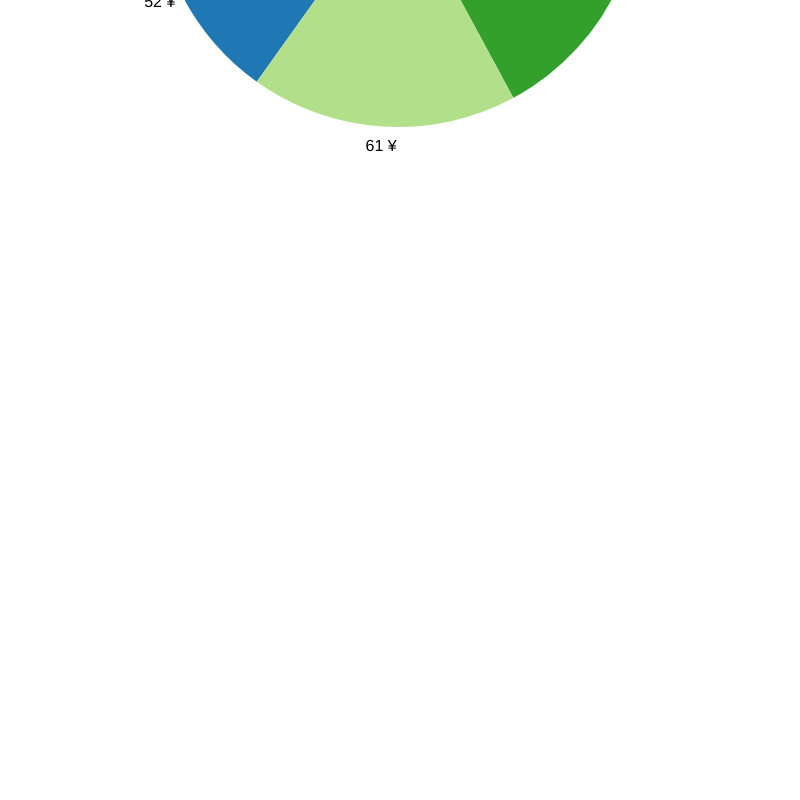
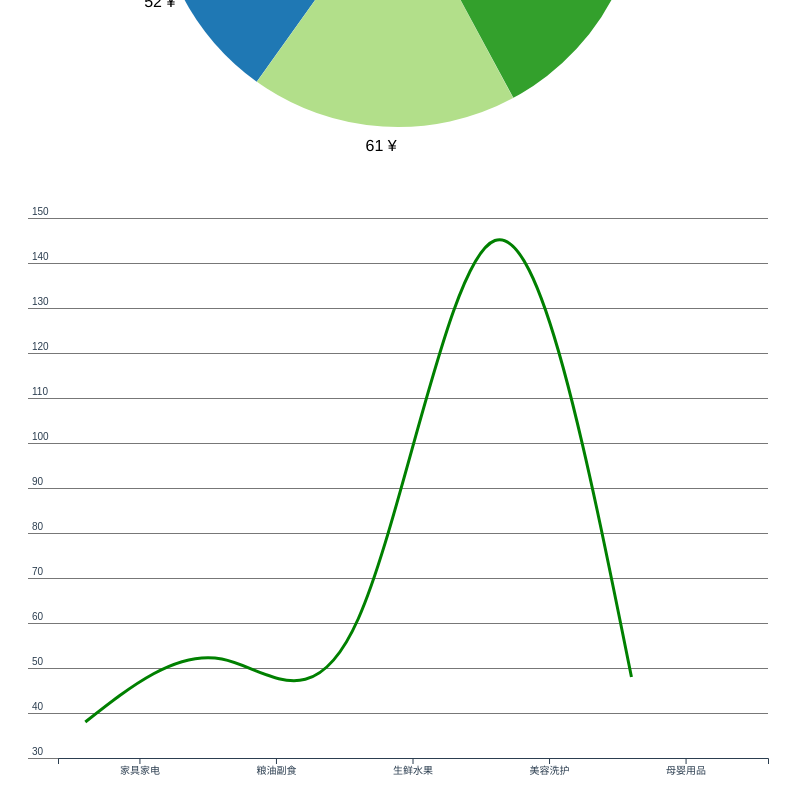
Before and after one commit to JessYan0913/data-vis, a Vue app: page / in a window 1280 px wide. Shown: the part 1080-1880 px from the top of the page, without its empty margins (242-1042 px from the left). Before the commit the page ends 1276 px from the top, so only its background shows below. Built offline with nearby package versions, Linux system fonts and the light colour scheme.

Commit message:
新增折线图

```diff
--- a/src/App.vue
+++ b/src/App.vue
@@ -2,18 +2,21 @@
   <div id="app">
     <column />
     <pie />
+    <line-chart />
   </div>
 </template>
 
 <script>
 import Column from './example/column';
 import Pie from './example/pie';
+import LineChart from './example/line';
 
 export default {
   name: 'App',
   components: {
     Column,
-    Pie
+    Pie,
+    LineChart
   }
 };
 </script>
--- /dev/null
+++ b/src/basic/line.js
@@ -0,0 +1,95 @@
+import {
+  scaleBand,
+  scaleLinear,
+  schemeCategory10,
+  min,
+  max,
+  axisRight,
+  axisBottom,
+  line,
+  curveLinear,
+  curveNatural,
+  curveBasis,
+  curveStep,
+  curveStepAfter,
+  curveStepBefore
+} from 'd3';
+import Chart from './chart';
+
+const curveType = {
+  linear: curveLinear,
+  natural: curveNatural,
+  basis: curveBasis,
+  step: curveStep,
+  stepAfter: curveStepAfter,
+  stepBefore: curveStepBefore
+};
+
+export default class Line extends Chart {
+  constructor(props) {
+    super(props);
+    const {
+      data,
+      xField,
+      yField,
+      lineType = 'linear',
+      color = schemeCategory10
+    } = props;
+    this.xValue = item => item[xField];
+    this.yValue = item => item[yField];
+
+    this.yScale = scaleLinear()
+      .domain([min(data, this.yValue), max(data, this.yValue)])
+      .range([this.innerHeight, 0])
+      .nice();
+
+    this.xScale = scaleBand()
+      .domain(data.map(this.xValue))
+      .range([this.margin.left, this.innerWidth])
+      .padding(0.2);
+
+    this.linePath = line()
+      .curve(curveType[lineType] ?? curveType.linear)
+      .x(d => this.xScale(this.xValue(d)))
+      .y(d => this.yScale(this.yValue(d)));
+
+    this.color = color;
+  }
+
+  render() {
+    const chartGroup = this.svg
+      .append('g')
+      .attr('transform', `translate(${this.margin.left}, ${this.margin.top})`);
+
+    //generate yAxis
+    chartGroup
+      .append('g')
+      .call(axisRight(this.yScale).tickSize(this.innerWidth));
+
+    const yAxisGroup = chartGroup.selection();
+    yAxisGroup.select('.domain').remove();
+    yAxisGroup
+      .selectAll('.tick line')
+      .filter(Number)
+      .attr('stroke', '#777');
+    yAxisGroup
+      .selectAll('.tick text')
+      .attr('x', 4)
+      .attr('dy', -4);
+
+    //generate xAxis
+    chartGroup
+      .append('g')
+      .call(axisBottom(this.xScale))
+      .attr('transform', `translate(${0}, ${this.innerHeight})`);
+
+    //generate column
+    chartGroup
+      .append('g')
+      .append('path')
+      .attr('d', this.linePath(this.data))
+      .attr('fill', 'none')
+      .attr('stroke-width', 3)
+      .attr('stroke', 'green');
+  }
+}
--- a/src/basic/pie.js
+++ b/src/basic/pie.js
@@ -43,7 +43,7 @@ export default class Pie extends Chart {
     }
     this.radius = (radius * minSize) / 2;
 
-    this.arc = arc()
+    this.arcPath = arc()
       .innerRadius(this.innerRadius)
       .outerRadius(this.radius)
       .cornerRadius(cornerRadius);
@@ -75,7 +75,7 @@ export default class Pie extends Chart {
       .data(this.pieData)
       .enter()
       .append('path')
-      .attr('d', this.arc)
+      .attr('d', this.arcPath)
       .attr('fill', datum => this.colorScale(datum.index));
 
     //generate label
--- /dev/null
+++ b/src/example/line/index.vue
@@ -0,0 +1,45 @@
+<template>
+  <div id="line-div"></div>
+</template>
+
+<script>
+import Line from '../../basic/line';
+
+const data = [
+  {
+    type: '家具家电',
+    sales: 38
+  },
+  {
+    type: '粮油副食',
+    sales: 52
+  },
+  {
+    type: '生鲜水果',
+    sales: 61
+  },
+  {
+    type: '美容洗护',
+    sales: 145
+  },
+  {
+    type: '母婴用品',
+    sales: 48
+  }
+];
+
+export default {
+  mounted() {
+    const line = new Line({
+      container: '#line-div',
+      data,
+      xField: 'type',
+      yField: 'sales',
+      lineType: 'natural',
+      width: 800,
+      height: 600
+    });
+    line.render();
+  }
+};
+</script>
```
